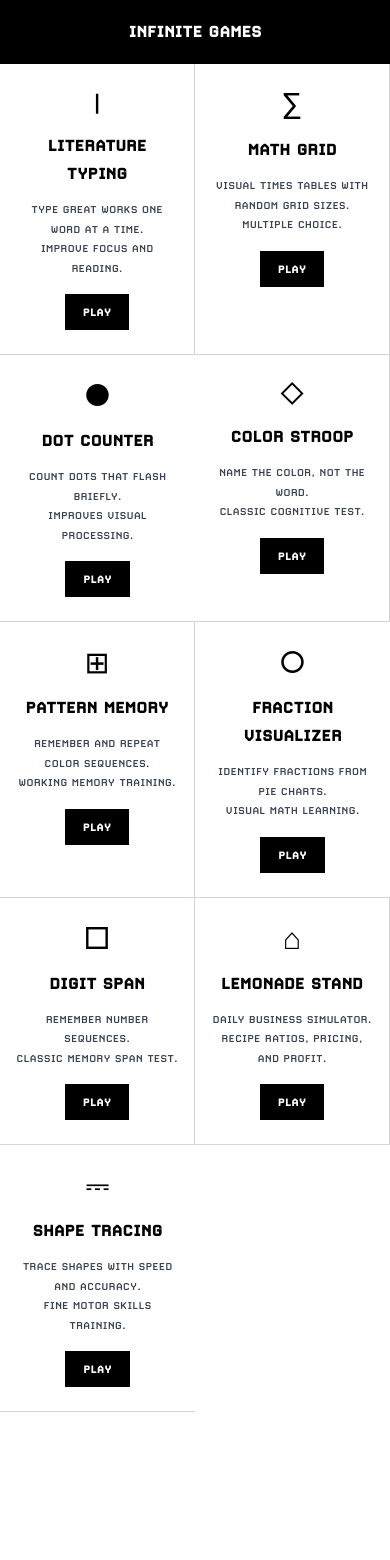
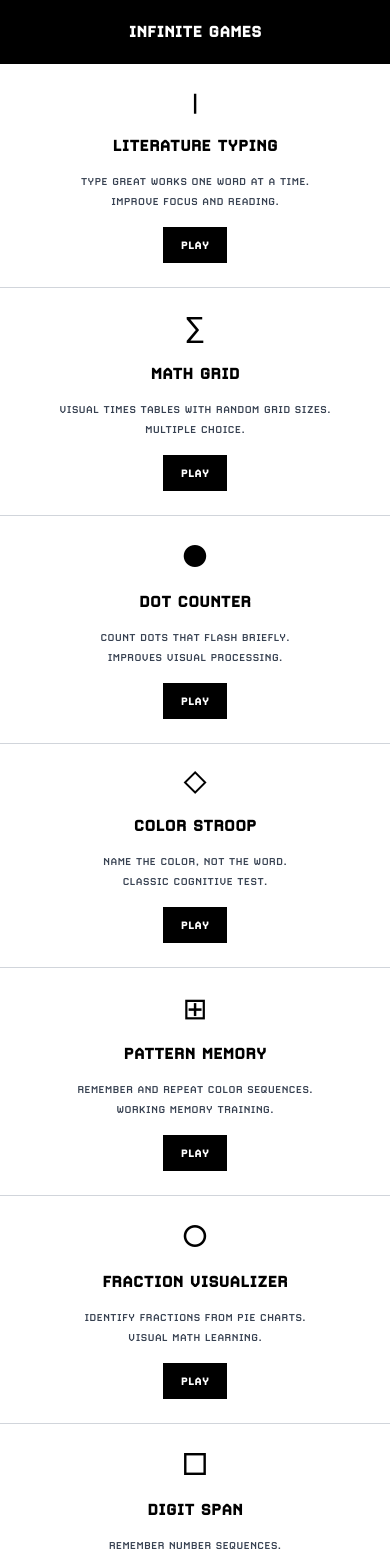
Before and after one commit to jckbtchr-vv/vv-games-minimal, a Next.js app: page / in a window 390 px wide. Shown: the top 1560 px of the page. Before the commit the page ends 1412 px from the top, so only its background shows below. Built offline with nearby package versions, Linux system fonts and the light colour scheme.

Commit message:
Change homepage to single column on mobile (stacked), 3 columns on desktop

```diff
--- a/src/app/page.tsx
+++ b/src/app/page.tsx
@@ -3,9 +3,9 @@ export default function HomePage() {
     <main>
       {/* Games Selection - Spreadsheet Style */}
       <section className="bg-white">
-        <div className="grid grid-cols-2 md:grid-cols-3">
+        <div className="grid grid-cols-1 md:grid-cols-3">
           {/* Literature Typing */}
-          <a href="/typing" className="border-r border-b border-gray-300 py-6 px-4 hover:bg-gray-50 transition-colors block text-center">
+          <a href="/typing" className="border-b border-gray-300 py-6 px-4 hover:bg-gray-50 transition-colors block text-center">
             <div className="text-2xl mb-3">|</div>
             <h3 className="text-lg font-bold mono uppercase mb-3">Literature Typing</h3>
             <p className="text-gray-700 text-xs mb-4 leading-relaxed uppercase">
@@ -18,7 +18,7 @@ export default function HomePage() {
           </a>
 
           {/* Math Grid */}
-          <a href="/math" className="border-r border-b border-gray-300 py-6 px-4 hover:bg-gray-50 transition-colors block text-center">
+          <a href="/math" className="border-b border-gray-300 py-6 px-4 hover:bg-gray-50 transition-colors block text-center md:border-r">
             <div className="text-3xl mb-3">∑</div>
             <h3 className="text-lg font-bold mono uppercase mb-3">Math Grid</h3>
             <p className="text-gray-700 text-xs mb-4 leading-relaxed uppercase">
@@ -44,7 +44,7 @@ export default function HomePage() {
           </a>
 
           {/* Color Stroop */}
-          <a href="/stroop" className="border-r border-b border-gray-300 py-6 px-4 hover:bg-gray-50 transition-colors block text-center">
+          <a href="/stroop" className="border-b border-gray-300 py-6 px-4 hover:bg-gray-50 transition-colors block text-center md:border-r">
             <div className="text-2xl mb-3">◇</div>
             <h3 className="text-lg font-bold mono uppercase mb-3">Color Stroop</h3>
             <p className="text-gray-700 text-xs mb-4 leading-relaxed uppercase">
@@ -57,7 +57,7 @@ export default function HomePage() {
           </a>
 
           {/* Pattern Memory */}
-          <a href="/pattern" className="border-r border-b border-gray-300 py-6 px-4 hover:bg-gray-50 transition-colors block text-center">
+          <a href="/pattern" className="border-b border-gray-300 py-6 px-4 hover:bg-gray-50 transition-colors block text-center md:border-r">
             <div className="text-3xl mb-3">⊞</div>
             <h3 className="text-lg font-bold mono uppercase mb-3">Pattern Memory</h3>
             <p className="text-gray-700 text-xs mb-4 leading-relaxed uppercase">
@@ -83,7 +83,7 @@ export default function HomePage() {
           </a>
 
           {/* Digit Span */}
-          <a href="/digits" className="border-r border-b border-gray-300 py-6 px-4 hover:bg-gray-50 transition-colors block text-center">
+          <a href="/digits" className="border-b border-gray-300 py-6 px-4 hover:bg-gray-50 transition-colors block text-center md:border-r">
             <div className="text-3xl mb-3">□</div>
             <h3 className="text-lg font-bold mono uppercase mb-3">Digit Span</h3>
             <p className="text-gray-700 text-xs mb-4 leading-relaxed uppercase">
@@ -96,7 +96,7 @@ export default function HomePage() {
           </a>
 
           {/* Lemonade Stand */}
-          <a href="/lemonade" className="border-r border-b border-gray-300 py-6 px-4 hover:bg-gray-50 transition-colors block text-center">
+          <a href="/lemonade" className="border-b border-gray-300 py-6 px-4 hover:bg-gray-50 transition-colors block text-center md:border-r">
             <div className="text-3xl mb-3">⌂</div>
             <h3 className="text-lg font-bold mono uppercase mb-3">Lemonade Stand</h3>
             <p className="text-gray-700 text-xs mb-4 leading-relaxed uppercase">
```
